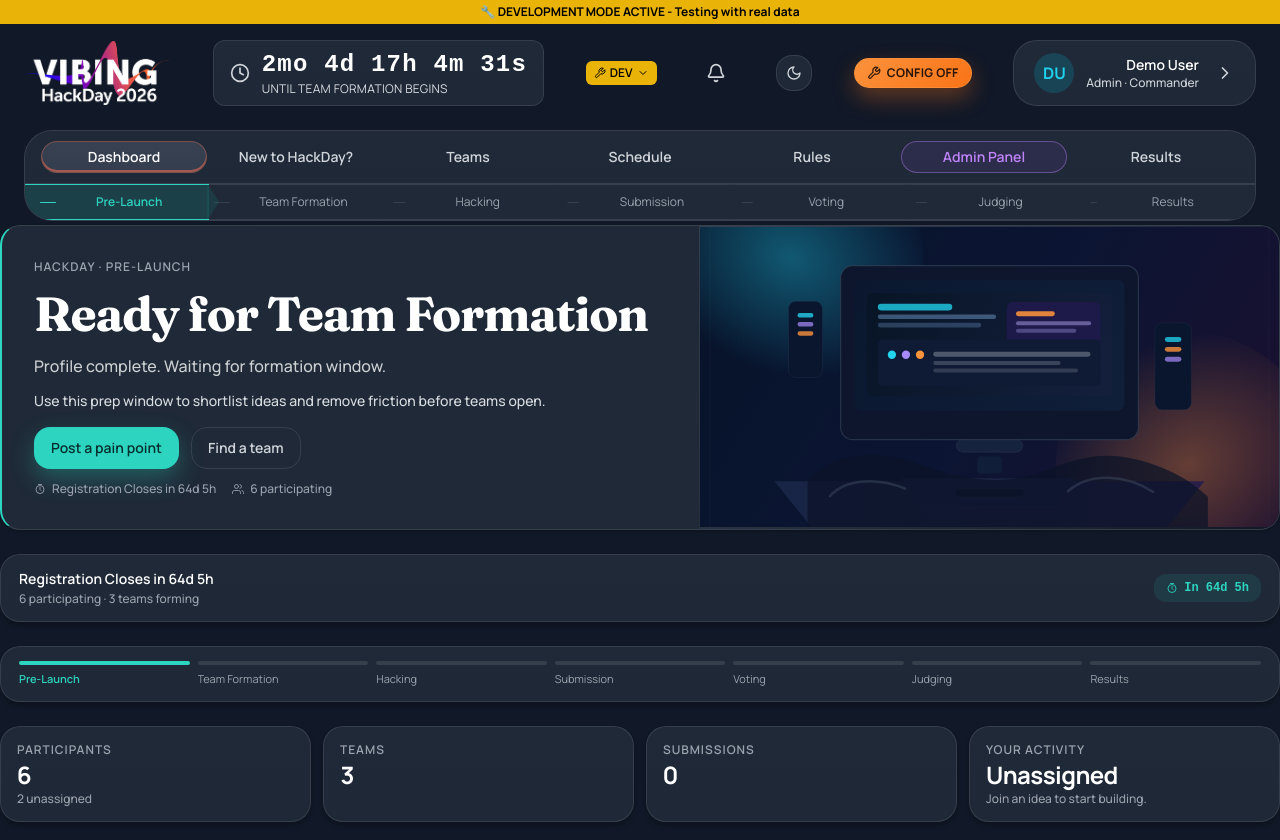
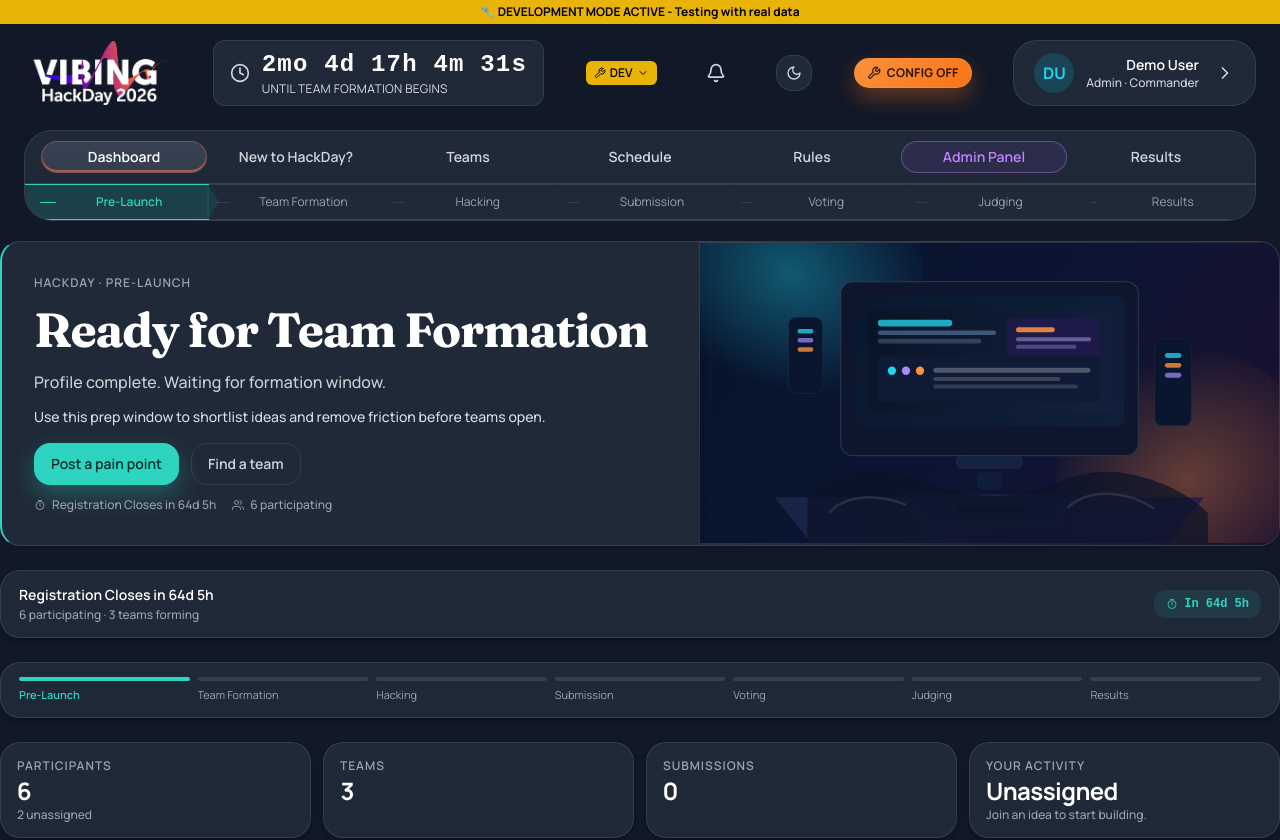
Before and after one commit to nickfine/hackcentral, a React (Vite) app in the folder forge-native/static/runtime-frontend/: page / in a window 1280 px wide. Shown: the top 840 px of the page. Built offline with nearby package versions, Linux system fonts and the light colour scheme.

Commit message:
fix: add top padding between phase stepper and dashboard hero

```diff
--- a/forge-native/static/runtime-frontend/src/components/Dashboard.jsx
+++ b/forge-native/static/runtime-frontend/src/components/Dashboard.jsx
@@ -1150,7 +1150,7 @@ function Dashboard({
   }
 
   return (
-    <div className="space-y-6 py-1" data-testid="dashboard">
+    <div className="space-y-6 pt-5 pb-1" data-testid="dashboard">
 
       <OwnerWelcomeModal
         isOpen={showOwnerWelcome}
```
